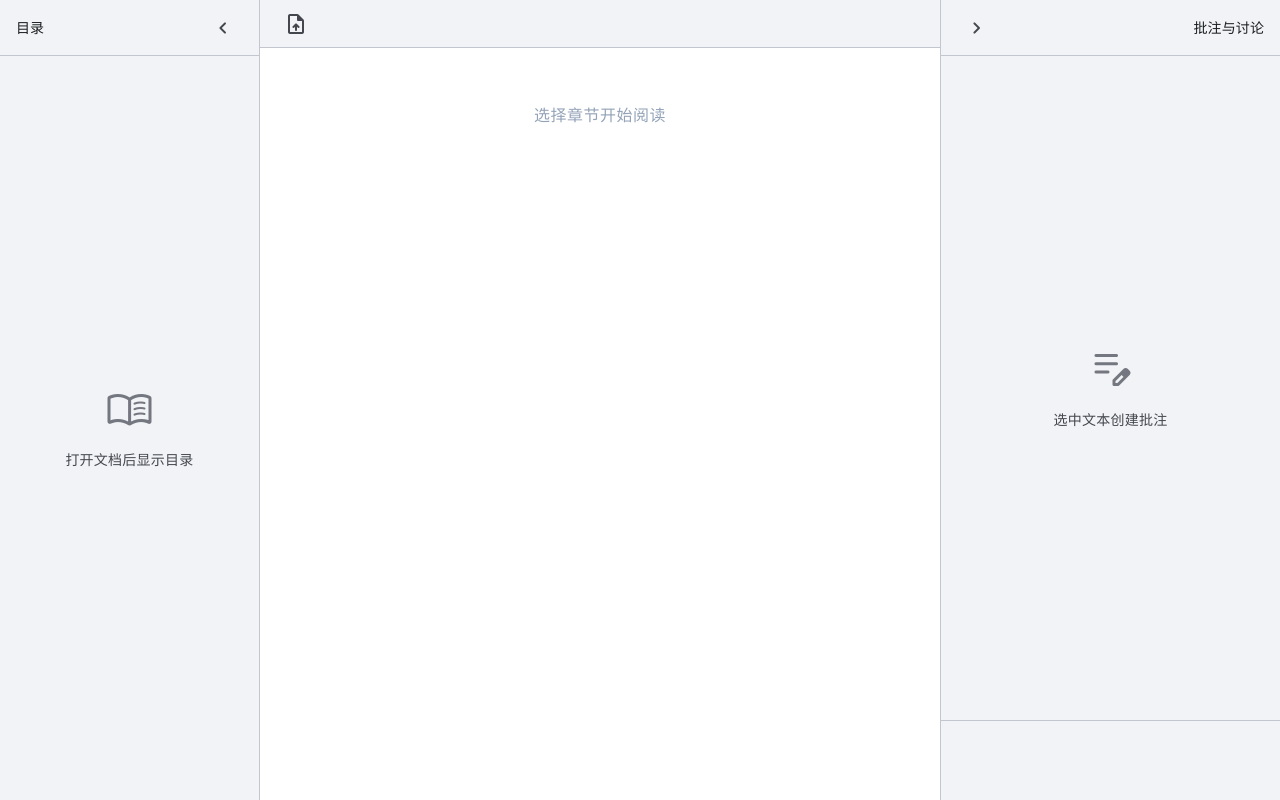
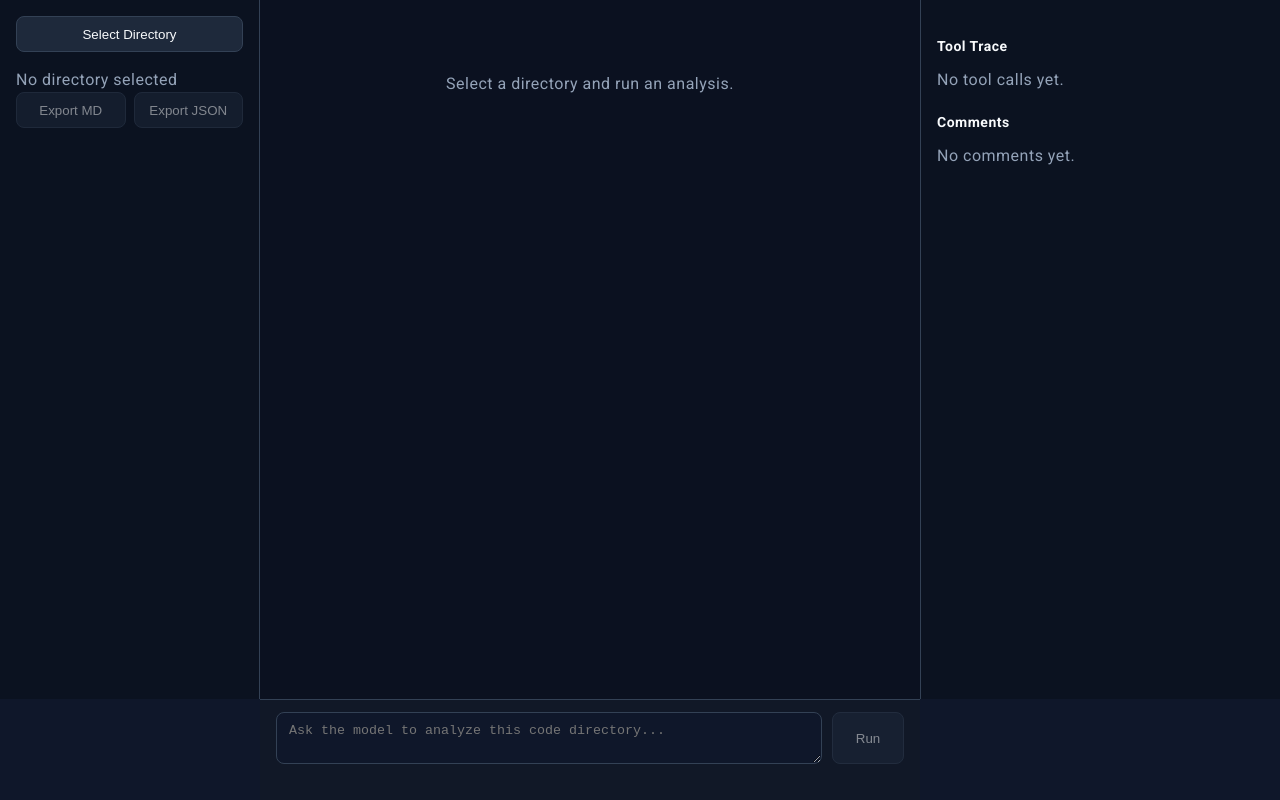
Before and after one commit to InGnIJM/AI-Reader, a React (Vite) app in the folder apps/desktop/: page / in a window 1280 px wide. Built offline with nearby package versions, Linux system fonts and the light colour scheme.

Commit message:
feat(renderer): route to analysis workbench

```diff
--- a/apps/desktop/src/renderer/App.tsx
+++ b/apps/desktop/src/renderer/App.tsx
@@ -1,74 +1,5 @@
-import { useState, useCallback } from 'react';
-import ReaderLayout from './layouts/ReaderLayout';
-import { OutlineTree } from './components/reader/OutlineTree';
-import { MarkdownRenderer } from './components/common/MarkdownRenderer';
-
-interface Chapter {
-  id: string;
-  title: string;
-  level: number;
-  index: number;
-  content?: string;
-}
+import CodeAnalysisWorkbench from './pages/CodeAnalysisWorkbench';
 
 export default function App() {
-  const [chapters, setChapters] = useState<Chapter[]>([]);
-  const [activeIndex, setActiveIndex] = useState<number | undefined>();
-  const [activeContent, setActiveContent] = useState<string>('');
-
-  const handleDocumentImported = useCallback(
-    async (result: { documentId: string; chapters: Array<{ id: string; title: string }> }) => {
-      // 获取章节内容
-      const chaptersWithContent = await Promise.all(
-        result.chapters.map(async (ch, i) => {
-          try {
-            const chaptersData = await window.api.documents.getChapters(result.documentId);
-            const chapterData = chaptersData.find((c: any) => c.id === ch.id);
-            return {
-              id: ch.id,
-              title: ch.title,
-              level: 1,
-              index: i,
-              content: chapterData?.content || '',
-            };
-          } catch {
-            return { id: ch.id, title: ch.title, level: 1, index: i, content: '' };
-          }
-        }),
-      );
-
-      setChapters(chaptersWithContent);
-      setActiveIndex(0);
-      setActiveContent(chaptersWithContent[0]?.content || '');
-    },
-    [],
-  );
-
-  const handleSelectChapter = useCallback(
-    (index: number) => {
-      setActiveIndex(index);
-      const chapter = chapters.find((ch) => ch.index === index);
-      setActiveContent(chapter?.content || '');
-    },
-    [chapters],
-  );
-
-  return (
-    <ReaderLayout
-      outline={
-        chapters.length > 0 ? (
-          <OutlineTree items={chapters} activeIndex={activeIndex} onSelect={handleSelectChapter} />
-        ) : undefined
-      }
-      onDocumentImported={handleDocumentImported}
-    >
-      {activeContent ? (
-        <MarkdownRenderer content={activeContent} />
-      ) : (
-        <div style={{ padding: 32, textAlign: 'center', color: '#94a3b8' }}>
-          选择章节开始阅读
-        </div>
-      )}
-    </ReaderLayout>
-  );
+  return <CodeAnalysisWorkbench />;
 }
```
